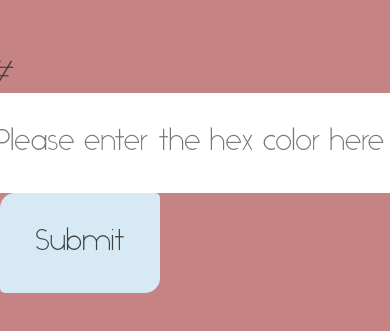
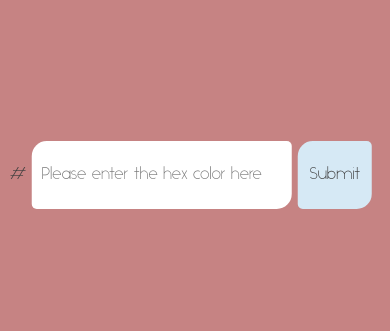
Before and after one commit to kiedrzynek/Hexbox, a plain HTML site: page index.html in a window 390 px wide. Shown: the part 247-578 px from the top of the page. Drawn offline with Linux system fonts and the light colour scheme.

Commit message:
Add media queries

```diff
--- a/index.html
+++ b/index.html
@@ -2,22 +2,20 @@
 <html lang="en">
     <head>
         <meta charset="utf-8">
+        <meta name="viewport" content="width=device-width, initial-scale=1">
+        <title>Hexbox</title>
         <link type="text/css" rel="stylesheet" href="style.css">
+        <link type="text/css" rel="stylesheet" href="media-queries.css">
         <script src="script.js"></script>
     </head>
     <body>
         <form action="javascript:changeColor()">
-            <label>#</label>
-            <input type="text" name="color" id="color-input" placeholder="Please enter the hex color here">
+            <label>
+                #
+                <input type="text" name="color" id="color-input" placeholder="Please enter the hex color here">
+            </label>
+
             <button type="submit">Submit</button>
         </form>
     </body>
 </html>
-
-<!--
-napisz stronę składająca się z pola tekstowego i przycisku.
-po wcisnieciu przycisku kolor tła strony
-ma zmienić się na kolor o hex podanym w polu tekstowym.
-w przypadku podana nieprawodłowego hexa kolor tła strony
-ma zmienić się na różowy.
--->
--- /dev/null
+++ b/media-queries.css
@@ -0,0 +1,44 @@
+@media only screen and (min-width: 1600px) {
+    body {
+        font-size: 40px;
+    }
+}
+
+@media only screen and (max-width: 1250px) {
+    body {
+        font-size: 28px;
+    }
+
+    form {
+        width: 70%;
+    }
+
+    input {
+        width: 65%;
+    }
+
+    button {
+        margin-left: 1px;
+        width: 20%;
+    }
+}
+
+@media only screen and (max-width: 800px) {
+    body {
+        font-size: 21px;
+    }
+
+    form {
+        width: 85%;
+    }
+}
+
+@media only screen and (max-width: 490px) {
+    body {
+        font-size: 17px;
+    }
+
+    form {
+        width: 95%;
+    }
+}
--- a/style.css
+++ b/style.css
@@ -3,27 +3,16 @@
     src: url(Alcubierre.otf) format("truetype");
 }
 
-body {
-    background-color: #c68383;
+* {
+    margin: 0;
+    padding: 0;
     font-family: "Alcubierre";
 }
 
-* {
-    font-family: "Alcubierre";
-}
-
-input {
-    width: 400px;
-    height: 100px;
-    border-style: none;
-    border-radius: 15px 5px 15px 5px;
+body {
+    background-color: #c68383;
+    font-family: "Alcubierre", sans-serif;
     font-size: 30px;
-    padding: 0 10px 0 10px;
-}
-
-label {
-    font-size: 30px;
-    color: #3e3e3e;
 }
 
 form {
@@ -33,12 +22,25 @@ form {
     transform: translate(-50%, -50%);
 }
 
+label {
+    color: #3e3e3e;
+}
+
+input {
+    width: 13em;
+    height: 4em;
+    border-style: none;
+    border-radius: 15px 5px 15px 5px;
+    font-size: inherit;
+    padding: 0 10px 0 10px;
+}
+
 button {
-    width: 160px;
-    height: 100px;
+    width: 5em;
+    height: 4em;
     color: #3e3e3e;
-    font-family: 'Alcubierre', sans-serif;
-    font-size: 30px;
+    font-family: inherit;
+    font-size: inherit;
     background-color: #d6e9f5;
     border-radius: 15px 5px 15px 5px;
     margin-left: 15px;
```
